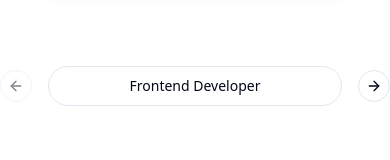
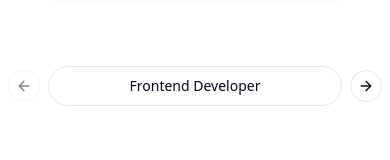
Before and after one commit to theanuragg/Job-Hive, a React (Vite) app in the folder client/: page / in a window 390 px wide. Shown: the part 388-548 px from the top of the page. Built offline with nearby package versions, Linux system fonts and the light colour scheme; no server answers.

Commit message:
responsive homepage

```diff
--- a/client/src/components/CategoryCarousel.jsx
+++ b/client/src/components/CategoryCarousel.jsx
@@ -40,8 +40,8 @@ const CategoryCarousel = () => {
                         </CarouselItem>
                     ))}
                 </CarouselContent>
-                <CarouselPrevious/>
-                <CarouselNext/>
+                <CarouselPrevious className="ml-2"/>
+                <CarouselNext className="mr-2"/>
             </Carousel>
         </div>
     );
```
